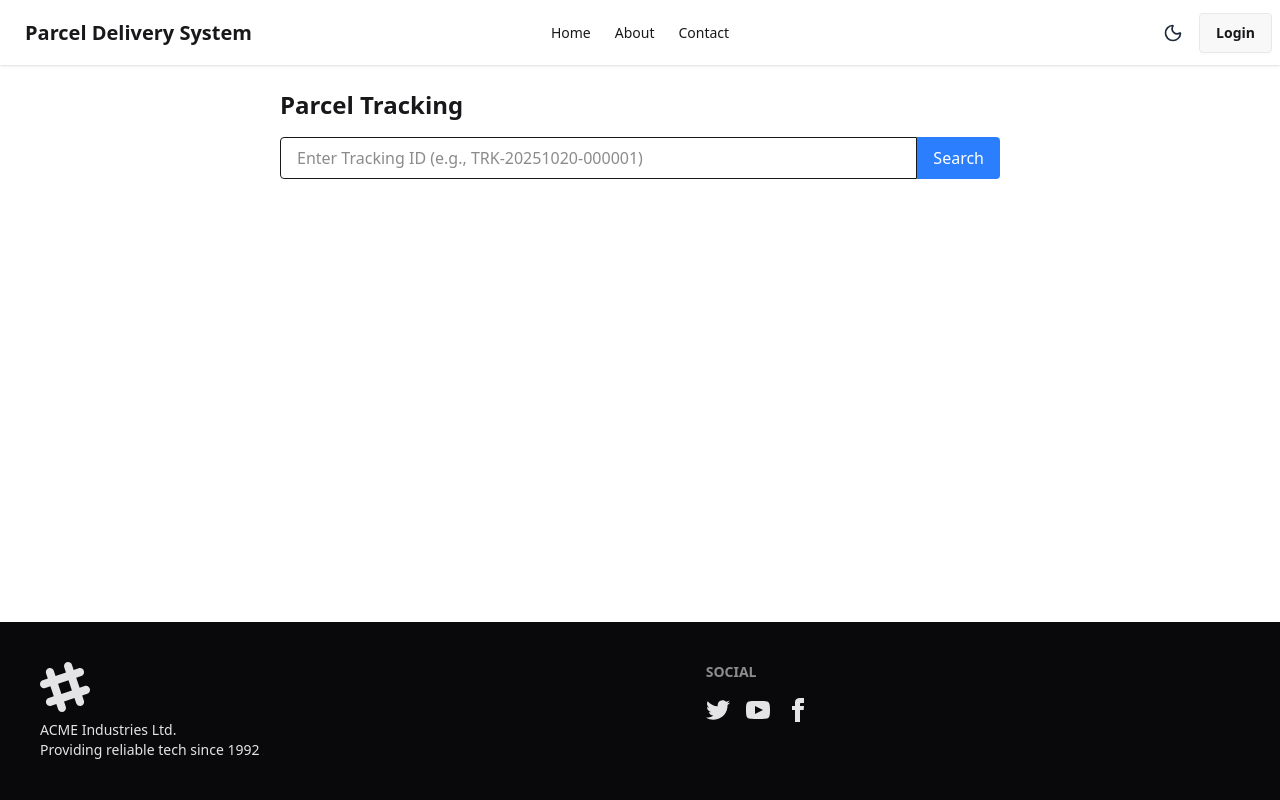
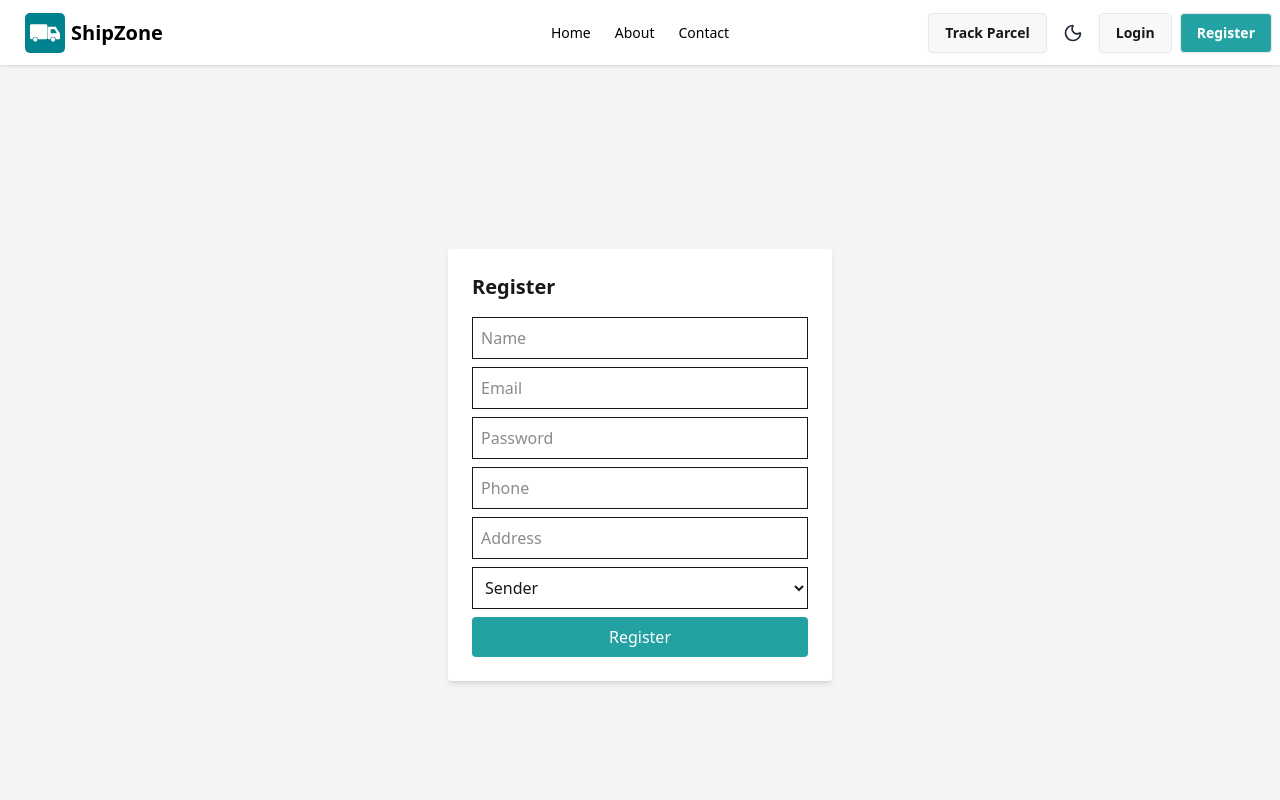
Before and after one commit to mrSHIHAB1/Parcel_Deliver_System_F, a React (Vite) app: page / in a window 1280 px wide. Shown: the top 800 px of the page. Built offline with nearby package versions, Linux system fonts and the light colour scheme.

Commit message:
Home page Ui Updates

```diff
--- a/src/Layout/Footer.tsx
+++ b/src/Layout/Footer.tsx
@@ -1,24 +1,15 @@
+import Truck from "../assets/Truck.svg"
 
 export const Footer = () => {
   return (
-    <div>
-        <footer className="footer sm:footer-horizontal bg-neutral text-neutral-content p-10">
+    <div className=" border-1 border-gray-300">
+        <footer className="footer sm:footer-horizontal bg-grey dark:bg-neutral dark:text-neutral-content p-10">
   <aside>
-    <svg
-      width="50"
-      height="50"
-      viewBox="0 0 24 24"
-      xmlns="http://www.w3.org/2000/svg"
-      fillRule="evenodd"
-      clipRule="evenodd"
-      className="fill-current">
-      <path
-        d="M22.672 15.226l-2.432.811.841 2.515c.33 1.019-.209 2.127-1.23 2.456-1.15.325-2.148-.321-2.463-1.226l-.84-2.518-5.013 1.677.84 2.517c.391 1.203-.434 2.542-1.831 2.542-.88 0-1.601-.564-1.86-1.314l-.842-2.516-2.431.809c-1.135.328-2.145-.317-2.463-1.229-.329-1.018.211-2.127 1.231-2.456l2.432-.809-1.621-4.823-2.432.808c-1.355.384-2.558-.59-2.558-1.839 0-.817.509-1.582 1.327-1.846l2.433-.809-.842-2.515c-.33-1.02.211-2.129 1.232-2.458 1.02-.329 2.13.209 2.461 1.229l.842 2.515 5.011-1.677-.839-2.517c-.403-1.238.484-2.553 1.843-2.553.819 0 1.585.509 1.85 1.326l.841 2.517 2.431-.81c1.02-.33 2.131.211 2.461 1.229.332 1.018-.21 2.126-1.23 2.456l-2.433.809 1.622 4.823 2.433-.809c1.242-.401 2.557.484 2.557 1.838 0 .819-.51 1.583-1.328 1.847m-8.992-6.428l-5.01 1.675 1.619 4.828 5.011-1.674-1.62-4.829z"></path>
-    </svg>
+   <img src={Truck} className="w-10"></img>
     <p>
-      ACME Industries Ltd.
+      ShipZone Industries Ltd.
       <br />
-      Providing reliable tech since 1992
+      Providing reliable tech since 2024
     </p>
   </aside>
   <nav>
--- a/src/Layout/Navbar.tsx
+++ b/src/Layout/Navbar.tsx
@@ -2,7 +2,7 @@ import { Link, useNavigate } from "react-router-dom";
 import { useSelector, useDispatch } from "react-redux";
 import { type RootState } from "../app/store";
 import { logout } from "../features/auth/authSlice";
-
+import Truck from "../assets/Truck.svg"
 import { useTheme } from "../hooks/useTheme";
 import { Moon, Sun } from "lucide-react";
 
@@ -29,7 +29,8 @@ function Navbar() {
 
   return (
     <div>
-      <div className="navbar bg-base-100 shadow-sm ">
+     <div className="navbar bg-base-100 dark:bg-neutral text-black dark:text-white shadow-sm">
+
         <div className="navbar-start">
           <div className="dropdown">
             <div tabIndex={0} role="button" className="btn btn-ghost lg:hidden">
@@ -50,10 +51,11 @@ function Navbar() {
               <li><Link to="/">Home</Link></li>
               <li><Link to="/about">About</Link></li>
               <li><Link to="/contact">Contact</Link></li>
+              <li><Link to="/track">Contact</Link></li>
               {token && <li><Link to={dashboardPath}>Dashboard</Link></li>}
             </ul>
           </div>
-          <a className="btn btn-ghost text-xl">Parcel Delivery System</a>
+          <a className="btn btn-ghost text-xl"><img src={Truck} className="w-10"></img>ShipZone</a>
         </div>
 
         <div className="navbar-center hidden lg:flex">
@@ -66,6 +68,7 @@ function Navbar() {
         </div>
 
         <div className="navbar-end flex items-center gap-2">
+          <Link to='/track'><div className="btn hidden md:flex"><p>Track Parcel</p></div></Link>
           <button
             onClick={toggleTheme}
             className="p-2 rounded-full transition-colors duration-300 hover:bg-gray-200 dark:hover:bg-gray-700"
@@ -78,9 +81,15 @@ function Navbar() {
             )}
           </button>
           {!token ? (
+            <>
             <Link to="/login">
               <button className="btn">Login</button>
             </Link>
+            <Link to="/register">
+              <button className="btn bg-[#039396de] text-white">Register</button>
+            </Link>
+
+            </>
           ) : (
             <button className="btn" onClick={handleLogout}>Logout</button>
           )}
--- a/src/Pages/Tracking/Tracking.tsx
+++ b/src/Pages/Tracking/Tracking.tsx
@@ -6,9 +6,9 @@ const ParcelTrackingPage = () => {
   const [trackingId, setTrackingId] = useState("");
   const [searchId, setSearchId] = useState("");
 
-  // Only fetch when searchId changes
+
   const { data, isLoading, isError } = useGetTrackingEventsQuery(searchId, {
-    skip: !searchId, // skip fetching if searchId is empty
+    skip: !searchId,
   });
 
   const handleSearch = (e: React.FormEvent) => {
@@ -18,7 +18,7 @@ const ParcelTrackingPage = () => {
 
   return (
     <div className="max-w-3xl mx-auto p-6">
-      <h1 className="text-2xl font-bold mb-4">Parcel Tracking</h1>
+      <h1 className="text-2xl font-bold mb-4 text-center">Track Your Parcel Here</h1>
 
       <form onSubmit={handleSearch} className="flex mb-6">
         <input
@@ -30,7 +30,7 @@ const ParcelTrackingPage = () => {
         />
         <button
           type="submit"
-          className="bg-blue-500 text-white px-4 py-2 rounded-r hover:bg-blue-600"
+          className="bg-[#039396de] text-white px-4 py-2 rounded-r hover:bg-[#039396f8]"
         >
           Search
         </button>
--- a/src/Pages/auth/Login.tsx
+++ b/src/Pages/auth/Login.tsx
@@ -39,14 +39,14 @@ export default function Login() {
 };
 
   return (
-    <div className="flex justify-center items-center h-screen bg-gray-100 ">
+    <div className="flex justify-center items-center h-screen bg-gray-100 dark:bg-[#13161b] ">
       <form onSubmit={handleLogin} className="bg-white p-6 rounded shadow-md w-96">
         <h2 className="text-xl font-bold mb-4">Login</h2>
         <input type="email" value={email} onChange={(e) => setEmail(e.target.value)}
           placeholder="Email" className="border w-full p-2 mb-2"/>
         <input type="password" value={password} onChange={(e) => setPassword(e.target.value)}
           placeholder="Password" className="border w-full p-2 mb-2"/>
-        <button className="bg-blue-500 text-white w-full py-2 rounded dark:bg-black px-4  dark:text-white">Login</button>
+        <button className="bg-[#039396de] text-white w-full py-2 rounded dark:bg-black px-4  dark:text-white">Login</button>
         <p className="text-center">or</p>
         <div className="text-center">
             <Link to={"/register"}><button className="btn w-full">Register</button></Link>
--- a/src/Pages/auth/Register.tsx
+++ b/src/Pages/auth/Register.tsx
@@ -36,7 +36,7 @@ export default function Register() {
           <option value="SENDER">Sender</option>
           <option value="RECIVER">Receiver</option>
         </select>
-        <button className="bg-green-500 text-white w-full py-2 rounded">Register</button>
+        <button className="bg-[#039396de] text-white w-full py-2 rounded">Register</button>
       </form>
     </div>
   );
--- a/src/Pages/public/Home.tsx
+++ b/src/Pages/public/Home.tsx
@@ -1,4 +1,4 @@
-import ParcelTrackingPage from "../Tracking/Tracking"
+import ParcelTrackingPage from "../auth/Register"
 
 function Home() {
   return (
--- a/src/routes/routes.tsx
+++ b/src/routes/routes.tsx
@@ -28,6 +28,7 @@ import ViewIncoming from "../Pages/Dashboard/reciver/ViewIncoming";
 import ReceiverParcelDetails from "../Pages/Dashboard/reciver/ReciverParcelDetails";
 import DeliveryHistory from "../Pages/Dashboard/reciver/DeliveryHistory";
 import SenderParcelDetails from "../Pages/Dashboard/sender/ParcelDetails";
+import ParcelTrackingPage from "../Pages/Tracking/Tracking";
 
 export const router = createBrowserRouter([
   // Public routes
@@ -40,6 +41,7 @@ export const router = createBrowserRouter([
       { path: "/login", element: <Login /> },
       { path: "/register", element: <Register /> },
       { path: "/unauthorized", element: <Unauthorized /> },
+      { path: "/track", element: <ParcelTrackingPage/> },
     ],
   },
 
```
Also changed, not shown: src/assets/Truck.svg (added).
